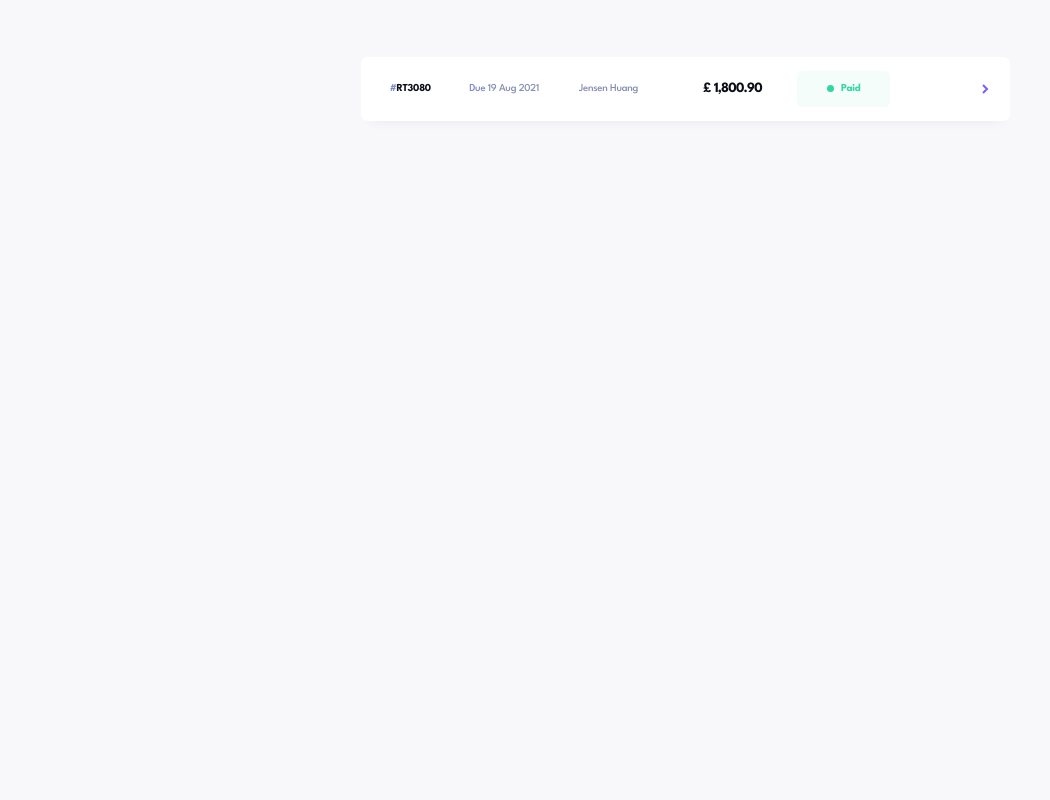
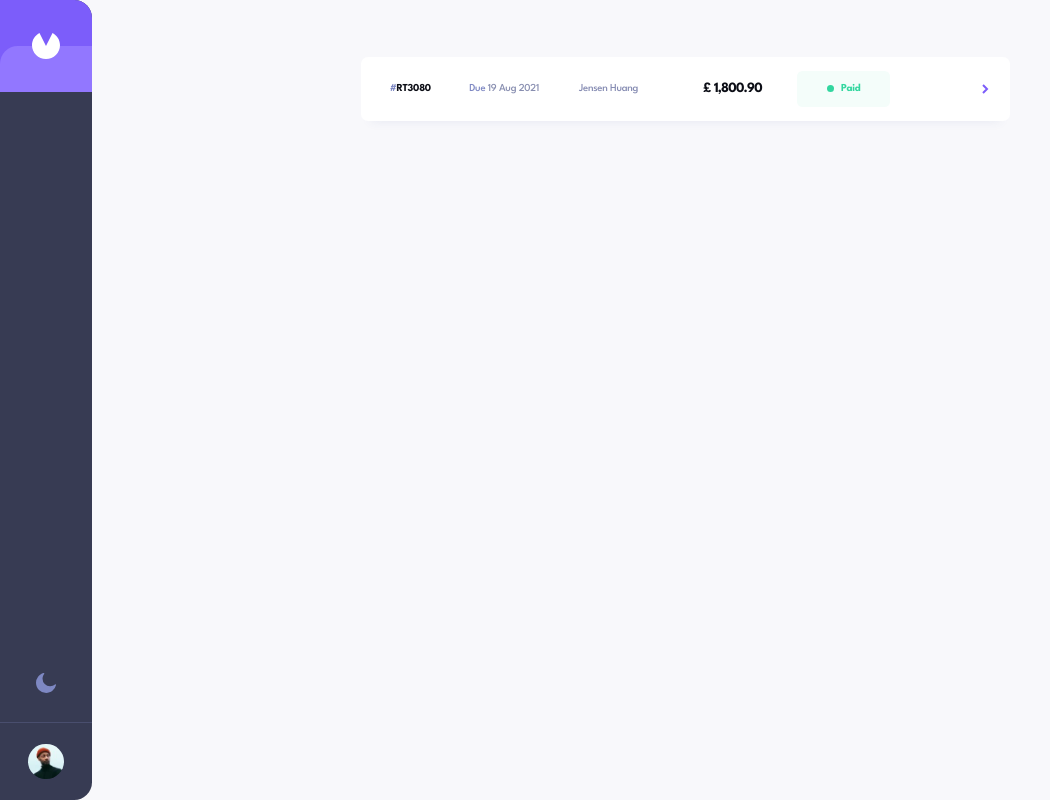
Before and after one commit to CodeVee/invoice-app, a Vue app: page / in a window 1280 px wide. Shown: the whole page, without its empty margins (0-1050 px from the left). Built offline with nearby package versions, Linux system fonts and the light colour scheme.

Commit message:
add dark mode

```diff
--- a/src/App.vue
+++ b/src/App.vue
@@ -1,18 +1,26 @@
 <script setup lang="ts">
+import { ref } from 'vue';
 import { RouterView } from 'vue-router'
+import SideBar from './components/SideBar.vue';
+
+const darkMode = ref(false);
+
+function toggleMode() {
+  darkMode.value = !darkMode.value
+}
 </script>
 
 <template>
+  <div :class="{'dark': darkMode}">
     <div class="bg-white-off dark:bg-black-off h-screen flex">
-    <aside class="w-[10.3rem]"></aside>
+      <SideBar :dark-mode="darkMode" @toggle="toggleMode" />
       <main class="flex-1 py-[6.4rem]">
         <div class="w-[73rem] mx-auto">
           <RouterView />
         </div>
       </main>
-
+    </div>
   </div>
 
+
 </template>
-
-<style scoped></style>
--- a/src/components/InvoiceCard.vue
+++ b/src/components/InvoiceCard.vue
@@ -1,15 +1,15 @@
 <template>
-    <div class="bg-white flex items-center h-[7.2rem] shadow-lgs pl-[3.2rem] pr-[2.4rem] rounded-xls">
+    <div class="bg-white dark:bg-blue-vdark flex items-center h-[7.2rem] shadow-lgs pl-[3.2rem] pr-[2.4rem] rounded-xls">
         <h3 class="text-fl font-bold mr-[4.3rem]">
             <span class="text-blue-gray">#</span>
-            <span class=" text-black">RT3080</span>
+            <span class=" text-black dark:text-white">RT3080</span>
         </h3>
         <h3 class="mr-[4.5rem] text-fl font-medium">
-            <span class="text-blue-gray">Due  </span>
-            <span class=" text-blue-vgray">19 Aug 2021</span>
+            <span class="text-blue-gray dark:text-blue-light">Due  </span>
+            <span class=" text-blue-vgray dark:text-blue-light">19 Aug 2021</span>
         </h3>
-        <h3 class="text-blue-mgray mr-[7.3rem] text-fl font-medium">Jensen Huang</h3>
-        <h3 class="text-black mr-16  text-sl font-bold">£ 1,800.90</h3>
+        <h3 class="text-blue-mgray dark:text-white mr-[7.3rem] text-fl font-medium">Jensen Huang</h3>
+        <h3 class="text-black dark:text-white mr-16  text-sl font-bold">£ 1,800.90</h3>
         <div class="relative mr-auto h-16 w-[10.4rem] flex items-center justify-center gap-0.8">
             <div class="bg-green absolute w-full h-full opacity-5 rounded-lgs"></div>
             <span class="h-0.8 w-0.8 bg-green rounded-full"></span>
@@ -26,7 +26,3 @@ export default {
     name: 'Invoice Card'
 }
 </script>
-
-<style scoped>
-
-</style>
```
Lines whose indentation alone changed are shown as unchanged.
